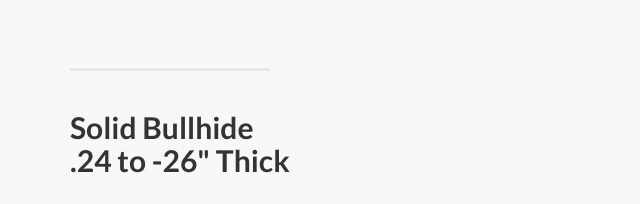
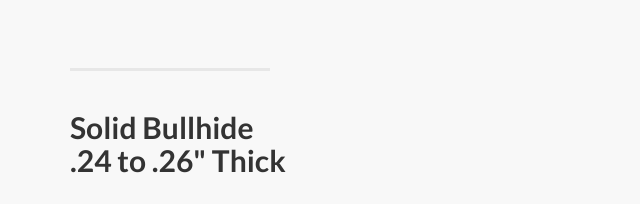
Before and after one commit to bneedels/bullbelt, a plain HTML site: page index.html in a window 1280 px wide. Shown: the part 895-1099 px from the top of the page, 0-640 px from the left. Drawn offline with Linux system fonts and the light colour scheme.

Commit message:
Spelling Correction

```diff
--- a/index.html
+++ b/index.html
@@ -108,7 +108,7 @@
                 <div class="col-lg-5 col-sm-6">
                     <hr class="section-heading-spacer">
                     <div class="clearfix"></div>
-                    <h2 class="section-heading">Solid Bullhide<br>.24 to -26" Thick</h2>
+                    <h2 class="section-heading">Solid Bullhide<br>.24 to .26" Thick</h2>
                     <p class="lead">Our CCW Bullhide belt is a solid 1 piece of premium Bullhide. We leave it unleveled so you get the full thickness of the hide. This results in variations in thickness along the length of the belt. Leveling leaves an exact thickness but why remove leather! Solid, one piece, unleveled hides make one rugged belt. </p>
                 </div>
                 <div class="col-lg-5 col-lg-offset-2 col-sm-6">
```
